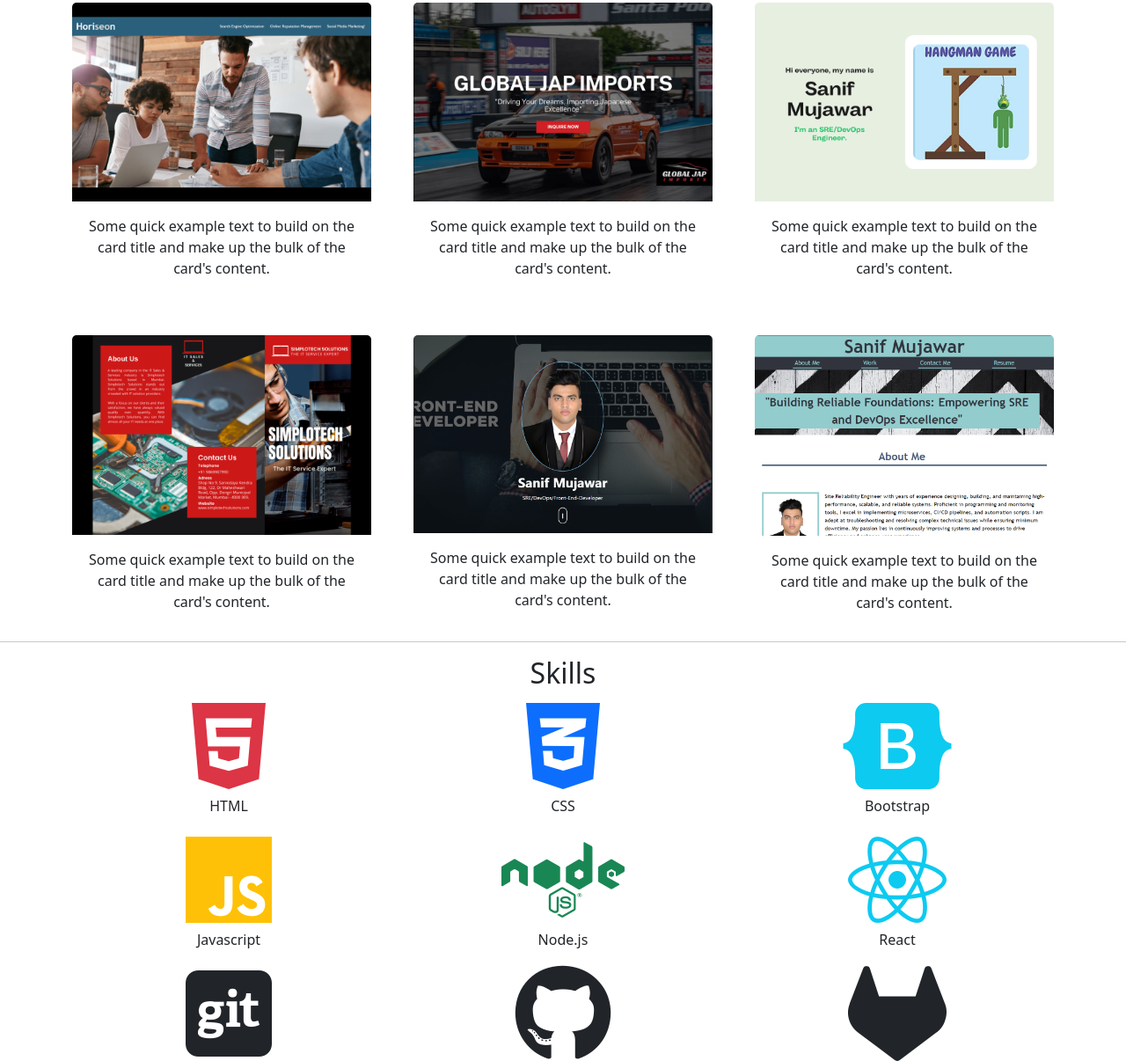
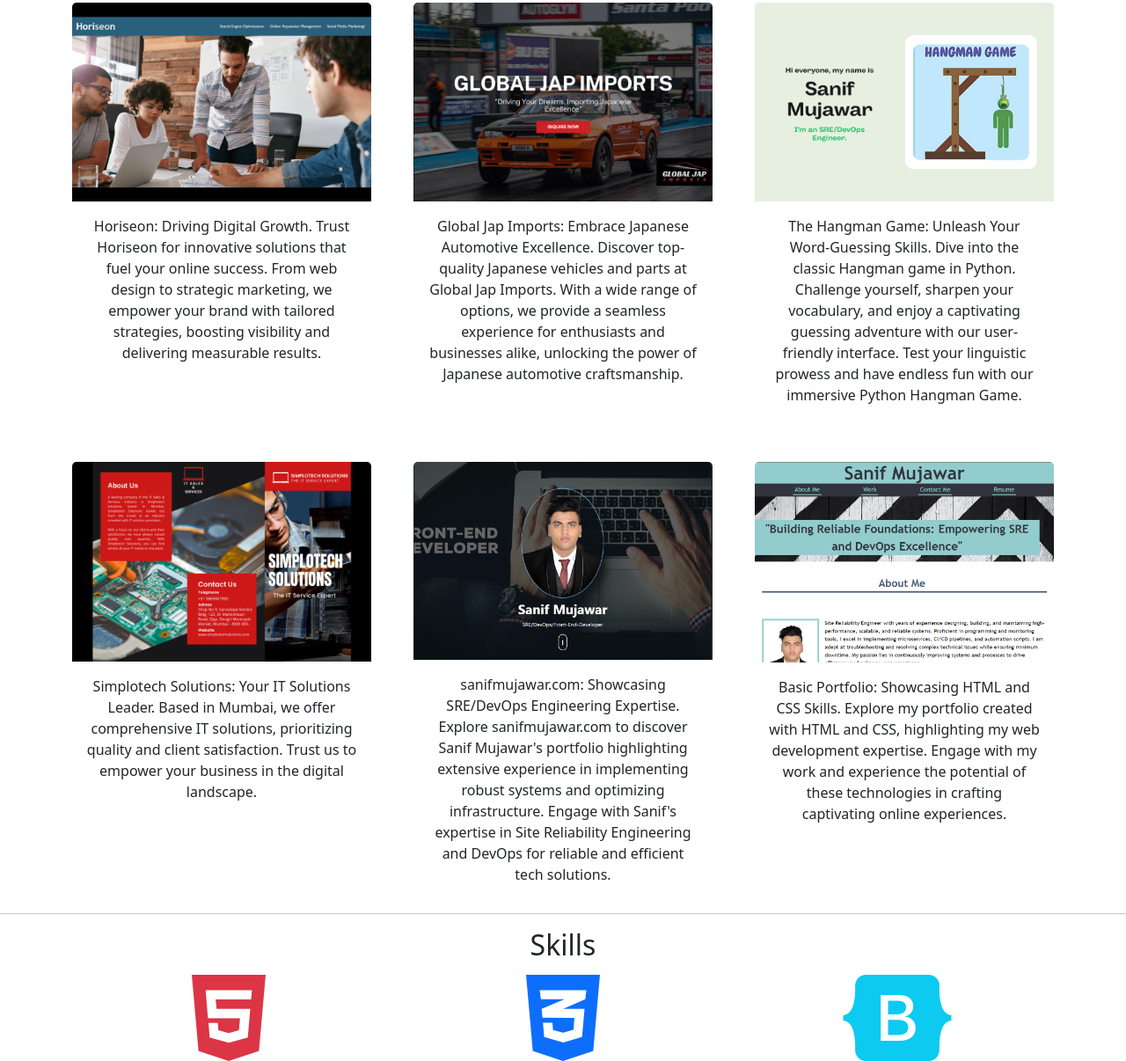
Before and after one commit to sanifmujawar/Bootstrap-Portfolio, a plain HTML site: page index.html in a window 1280 px wide. Shown: the part 1168-2374 px from the top of the page at 88% size. Drawn offline with nearby package versions, Linux system fonts and the light colour scheme.

Commit message:
Updated Index.html

```diff
--- a/index.html
+++ b/index.html
@@ -110,13 +110,12 @@
               <img
                 src="./images/Horiseon.png"
                 class="card-img-top"
-                alt="..."
+                alt="Horiseon"
               />
             </a>
               <div class="card-body">
                 <p class="card-text">
-                  Some quick example text to build on the card title and make up
-                  the bulk of the card's content.
+                  Horiseon: Driving Digital Growth. Trust Horiseon for innovative solutions that fuel your online success. From web design to strategic marketing, we empower your brand with tailored strategies, boosting visibility and delivering measurable results.
                 </p>
               </div>
             </div>
@@ -126,13 +125,12 @@
               <img
                 src="./images/globaljap.png"
                 class="card-img-top"
-                alt="..."
+                alt="Global Jap Imports"
               />
             </a>
               <div class="card-body">
                 <p class="card-text">
-                  Some quick example text to build on the card title and make up
-                  the bulk of the card's content.
+                  Global Jap Imports: Embrace Japanese Automotive Excellence. Discover top-quality Japanese vehicles and parts at Global Jap Imports. With a wide range of options, we provide a seamless experience for enthusiasts and businesses alike, unlocking the power of Japanese automotive craftsmanship.
                 </p>
               </div>
             </div>
@@ -142,13 +140,12 @@
               <img
                 src="./images/hangman.png"
                 class="card-img-top"
-                alt="..."
+                alt="The Hangman Game"
               />
             </a>
               <div class="card-body">
                 <p class="card-text">
-                  Some quick example text to build on the card title and make up
-                  the bulk of the card's content.
+                  The Hangman Game: Unleash Your Word-Guessing Skills. Dive into the classic Hangman game in Python. Challenge yourself, sharpen your vocabulary, and enjoy a captivating guessing adventure with our user-friendly interface. Test your linguistic prowess and have endless fun with our immersive Python Hangman Game.
                 </p>
               </div>
             </div>
@@ -158,13 +155,12 @@
               <img
                 src="./images/simplotechsolutions.png"
                 class="card-img-top"
-                alt="..."
+                alt="Simplotech Solutions"
               />
             </a>
               <div class="card-body">
                 <p class="card-text">
-                  Some quick example text to build on the card title and make up
-                  the bulk of the card's content.
+                  Simplotech Solutions: Your IT Solutions Leader. Based in Mumbai, we offer comprehensive IT solutions, prioritizing quality and client satisfaction. Trust us to empower your business in the digital landscape.
                 </p>
               </div>
             </div>
@@ -174,13 +170,12 @@
               <img
                 src="./images/sanif portfolio.png"
                 class="card-img-top"
-                alt="..."
+                alt="Advanced Portfolio Using HTML CSS & Javascript"
               />
             </a>
               <div class="card-body">
                 <p class="card-text">
-                  Some quick example text to build on the card title and make up
-                  the bulk of the card's content.
+                  sanifmujawar.com: Showcasing SRE/DevOps Engineering Expertise. Explore sanifmujawar.com to discover Sanif Mujawar's portfolio highlighting extensive experience in implementing robust systems and optimizing infrastructure. Engage with Sanif's expertise in Site Reliability Engineering and DevOps for reliable and efficient tech solutions.
                 </p>
               </div>
             </div>
@@ -190,13 +185,12 @@
               <img
                 src="./images/portfolio.png"
                 class="card-img-top"
-                alt="..."
+                alt="Basic Portfolio Using HTML & CSS"
               />
             </a>
               <div class="card-body">
                 <p class="card-text">
-                  Some quick example text to build on the card title and make up
-                  the bulk of the card's content.
+                  Basic Portfolio: Showcasing HTML and CSS Skills. Explore my portfolio created with HTML and CSS, highlighting my web development expertise. Engage with my work and experience the potential of these technologies in crafting captivating online experiences.
                 </p>
               </div>
             </div>
```
